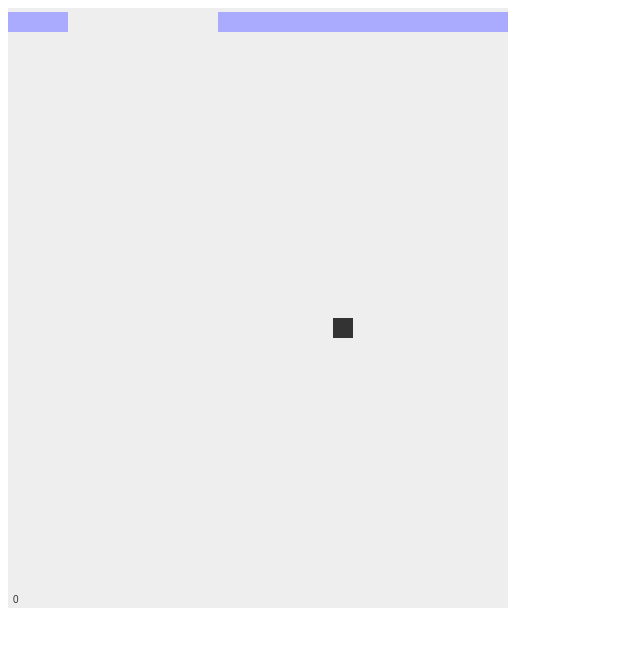
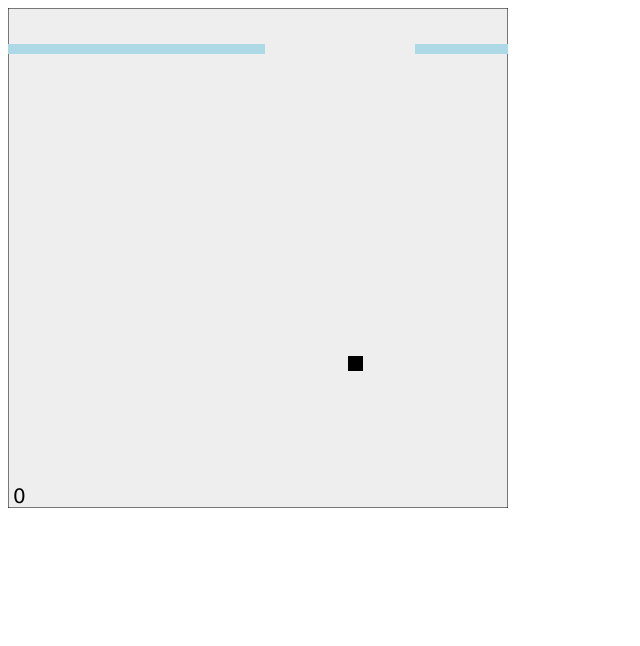
Before and after one commit to arpit9295/Canvasphere, a plain HTML site: page Brick.html in a window 1280 px wide. Shown: the whole page, without its empty margins (0-640 px from the left). Drawn offline with nearby package versions, Linux system fonts and the light colour scheme.

Commit message:
The other version

```diff
--- a/Brick.html
+++ b/Brick.html
@@ -2,110 +2,130 @@
 <html>
 <head>
 <title>
-  Brick
+  Biker
 </title>
 <meta charset="utf-8">
-<script src="http://code.jquery.com/jquery-2.2.1.min.js"></script>
+<script src="http://ajax.googleapis.com/ajax/libs/jquery/1/jquery.min.js"></script>
 <script>
-$(document).ready(function(){
+$(document).ready(
+  function()
+  {
     var canvas=document.getElementById('mycanvas');
-	var ctx=canvas.getContext('2d');
+    var cont=canvas.getContext('2d');
     var cw=canvas.width;
     var ch=canvas.height;
-	var py=350;
-	var ph=20;
-	var og=150;//obstacle gap
-	var oh=20;//obstacle height
-	var od=130;
-	var vx, vy, ay=+0.7;
-	var ocolor="#AAF";
-	var pcolor="#333";
+    var gap=150;
     var obstacle;
-	var player;
+    var time=0;
+    var ph=25;
+    var vx=5,vy=-10;
     var score=0;
+    var image;
+    var data;
+    var player=
+    {
+      x1:cw/2,
+      y1:(3*ch)/4
+    };
     function init()
     {
       obstacle=[];
+      score=0;
+      player.x1=cw/2;
+      player.y1=(3*ch)/4;
+      vx=5;
+      vy=-10;
+      time=0;
       create_obstacle();
-		vy=-10;
-		vx=3;
-		player={
-			y:py,
-			x:Math.floor(cw/2)
-		};
-		score=0;
+
     }
+    setInterval(draw,20);
     init();
-	var k=setInterval(draw, 20);
-	function create_obstacle(){
-		 var temp = Math.floor(Math.random()*(cw-og));
-		 obstacle.unshift({
-			x1 : 0,
-			w1 : temp,
-			x2 : temp+150,
-			w2 : cw-temp-150,
-			y : -20,
-			passed:0
-		 });
+    $(document).keydown(
+      function(e)
+      {
+        var key=event.which;
+        if(key==37)
+        {
+          vy=-9;
+          vx=-5;
         }
-
-	$(document).keydown(function (e){
-		var key = event.which;
-		if(key==37){
-			vx=-3;
-			vy=-10;
+        if(key==39)
+        {
+          vy=-9;
+          vx=5;
         }
-		if(key==39){
-			vx=+3;
-			vy=-10;
-		};
-	})
-
-	function draw(){
-		if(collision()){
+      }
+    )
+    function create_obstacle( )
+    {
+      var value=Math.floor(Math.random()*350);
+      var value2=350-value;
+      obstacle.unshift(
+        {
+        y1:0,
+        w1:value,
+        y2:0,
+        w2:value2
+      }
+    );
+      //var r=Math.floor(Math.random()*254);
+      //var g=Math.floor(Math.random()*254);
+      //var b=Math.floor(Math.random()*254);
+      //cont.fillStyle="rgba("+r+","+g+","+b+","+"85"+")";
+      //cont.fillRect(0,0,value,50);
+      //cont.fillRect(value+150,0,value2,50);
+    }
+    function draw()
+    {
+      time++;
+      cont.fillStyle="#eee";
+      cont.fillRect(0,0,cw,ch);
+      cont.fillStyle="black";
+      cont.strokeRect(0,0,cw,ch);
+      player.x1=player.x1+vx;
+      player.y1=player.y1+vy;
+      vy=vy+1;
+      cont.fillRect(player.x1,player.y1,15,15);
+      cont.fillStyle="lightblue";
+      if(obstacle[(obstacle.length)-1].y1>ch*0.94)
+      {
+        obstacle.pop();
+        score++;
+      }
+      if(time==90)
+      {
+        time=0;
+        create_obstacle();
+      }
+      for(var key in obstacle)
+      {
+        if (Math.floor(player.y1)>490||Math.floor(player.x1)>490||Math.floor(player.y1)<5||Math.floor(player.x1)<5)
+        init();
+        if(Math.floor(player.y1)+20>obstacle[key].y1 && Math.floor(player.y1)-20<obstacle[key].y1)
+          {
+            if(Math.floor(player.x1)<Math.floor(obstacle[key].w1)||Math.floor(player.x1)>(Math.floor(obstacle[key].w1+150)))
+            {
               init();
             }
-		//score=score+0.04;
-		player.x=player.x+vx;
-		player.y=player.y+vy;
-		vy=vy+ay;
-		ctx.fillStyle="#EEE";
-		ctx.fillRect(0,0,cw,ch);
-		if(obstacle[0].y==od)
-			create_obstacle();
-		if(obstacle[obstacle.length-1].y > ch){
-			obstacle.pop();
           }
-		for (var key in obstacle){
-			ctx.fillStyle=ocolor;
-			ctx.fillRect(obstacle[key].x1,obstacle[key].y,obstacle[key].w1,oh);
-			ctx.fillRect(obstacle[key].x2,obstacle[key].y,obstacle[key].w2,oh);
-			obstacle[key].y+=1;
       }
-
-		ctx.fillStyle=pcolor;
-		ctx.fillRect(player.x, player.y, ph, ph);
-		ctx.fillText(score,5,ch-5);
+      for(var key in obstacle)
+      {
+      cont.fillRect(0,obstacle[key].y1,obstacle[key].w1,10);
+      cont.fillRect(obstacle[key].w1+150,obstacle[key].y2,obstacle[key].w2,10);
+      obstacle[key].y1=obstacle[key].y1+2;
+      obstacle[key].y2=obstacle[key].y2+2;
       }
-	function collision(){
-		for (var key  in obstacle){
-			if(obstacle[key].y<player.y+ph && obstacle[key].y>player.y-ph){
-				if(obstacle[key].passed==0)
-					score++;
-				obstacle[key].passed=1;
-				if(obstacle[key].w1>=player.x || obstacle[key].x2<=(player.x+20))
-					return 1;
+      cont.fillStyle="black";
+      cont.font="20px Verdana";
+      cont.fillText(score,5,495);
     }
-
-			if(player.y>(ch-ph) || player.y<0 || player.x>(cw-ph) || player.x<0)
-				return 1;
   }
-		return 0;
-	}
-});
+);
 </script>
 <body>
-  <canvas id="mycanvas" width="500" height="600">
+  <canvas id="mycanvas" width="500" height="500">
 </body>
 </head>
 </html>
```
Lines whose indentation alone changed are shown as unchanged.
